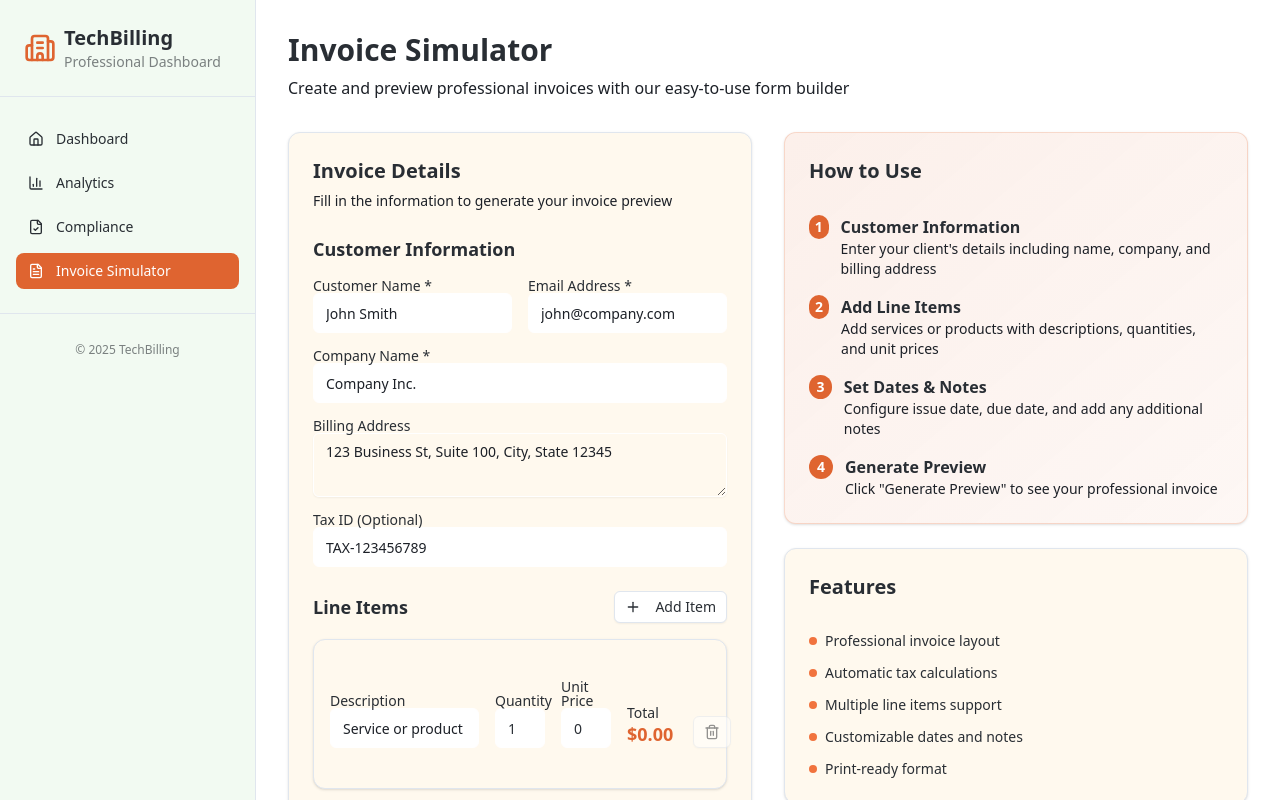
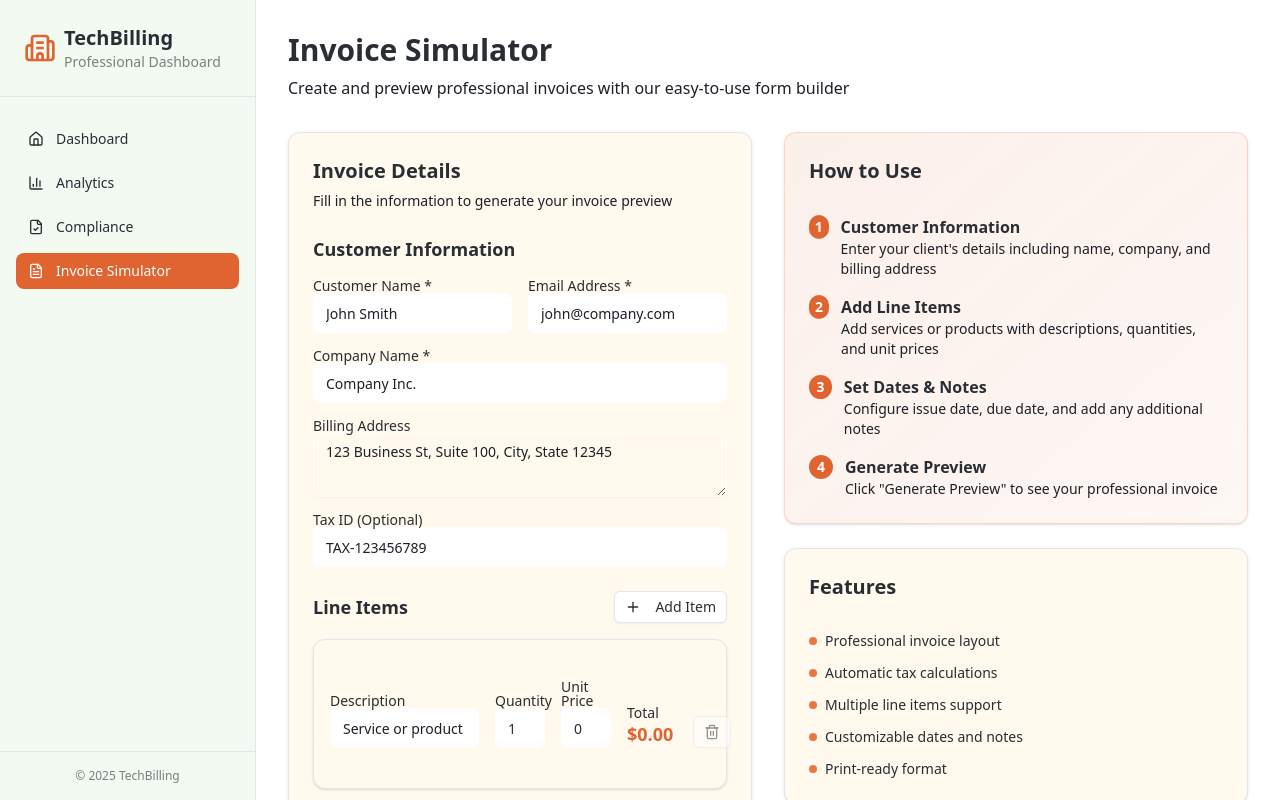
Before and after one commit to Yobamba/techbilling, a Next.js app in the folder techbilling/: page /invoice in a window 1280 px wide. Shown: the top 800 px of the page. Built offline with nearby package versions, Linux system fonts and the light colour scheme.

Commit message:
fixed the navigation

```diff
--- a/techbilling/components/navigation.js
+++ b/techbilling/components/navigation.js
@@ -16,8 +16,7 @@ export function Navigation() {
   const pathname = usePathname()
 
   return (
-    <nav className="bg-sidebar border-r border-sidebar-border min-h-screen">
-      <div className="flex flex-col h-full">
+    <nav className="bg-sidebar border-r border-sidebar-border min-h-screen flex flex-col">
         {/* Logo */}
         <div className="flex items-center gap-2 p-6 border-b border-sidebar-border">
           <Building2 className="h-8 w-8 text-sidebar-primary" />
@@ -52,13 +51,9 @@ export function Navigation() {
           </ul>
         </div>
 
-        <div className="p-4 border-t border-sidebar-border space-y-3">
-          <div className="flex justify-center">
-
-          </div>
+        <div className="p-4 border-t border-sidebar-border">
           <p className="text-xs text-sidebar-foreground/60 text-center">© 2025 TechBilling</p>
         </div>
-      </div>
     </nav>
   )
 }
--- a/techbilling/pages/invoice/index.js
+++ b/techbilling/pages/invoice/index.js
@@ -22,7 +22,7 @@ export default function InvoicePage() {
 
   return (
     <div className="flex min-h-screen bg-background">
-      <div className="w-64 flex-shrink-0">
+      <div className="sticky top-0 h-screen w-64 flex-shrink-0">
         <Navigation />
       </div>
 
```
